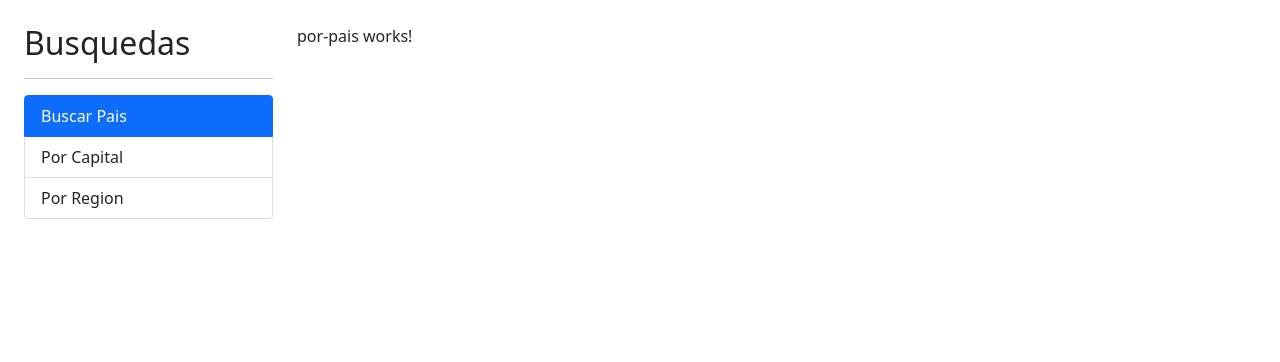
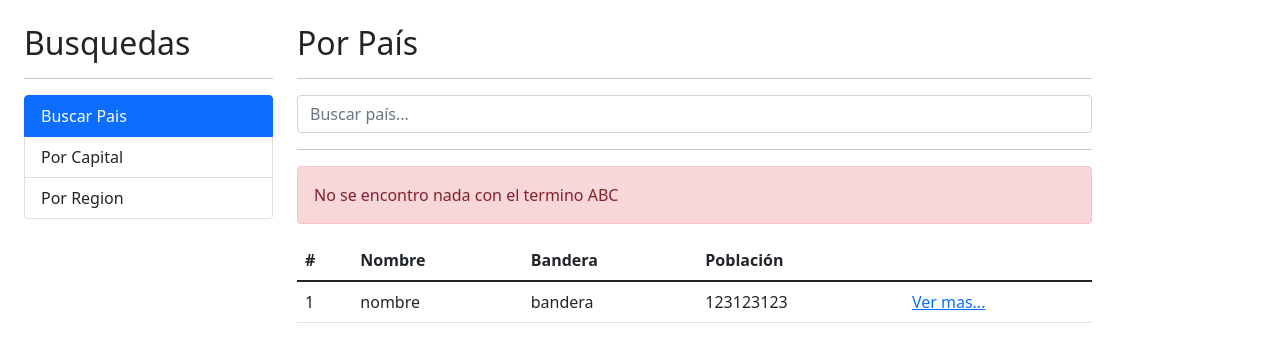
Before and after one commit to santtiago49/03-angular-paisesApp, an Angular app: page / in a window 1280 px wide. Shown: the top 362 px of the page. Built offline with nearby package versions, Linux system fonts and the light colour scheme.

Commit message:
Component to seach PorPais

```diff
--- a/src/app/pais/pages/por-pais/por-pais.component.html
+++ b/src/app/pais/pages/por-pais/por-pais.component.html
@@ -1 +1,45 @@
-<p>por-pais works!</p>
+<h2>Por País</h2>
+<hr>
+<div class="row">
+    <div class="col">
+        <form (ngSubmit)="buscar()" autocomplete="off">
+            <input type="text"
+                   class="form-control"
+                   name="termino"
+                   [(ngModel)]="termino"
+                   placeholder="Buscar país...">
+        </form>
+    </div>
+</div>
+
+<hr>
+
+
+<div class="alert alert-danger">
+No se encontro nada con el termino ABC
+</div>
+
+<div class="row">
+    <div class="col">
+        <table class="table table-hover">
+            <thead>
+                <tr>
+                    <th> # </th>
+                    <th> Nombre </th>
+                    <th> Bandera </th>
+                    <th> Población </th>
+                    <th></th>
+                </tr>
+            </thead>
+            <tbody>
+                <tr>
+                    <td> 1 </td>
+                    <td> nombre </td>
+                    <td> bandera </td>
+                    <td> 123123123 </td>
+                    <td><a href="#">Ver mas...</a></td>
+                </tr>
+            </tbody>
+        </table>
+    </div>
+</div>
--- a/src/app/pais/pages/por-pais/por-pais.component.ts
+++ b/src/app/pais/pages/por-pais/por-pais.component.ts
@@ -4,11 +4,13 @@
   selector: 'app-por-pais',
   templateUrl: './por-pais.component.html',
 })
-export class PorPaisComponent implements OnInit {
+export class PorPaisComponent {
+
+  termino: string = '';
 
   constructor() { }
 
-  ngOnInit(): void {
+  buscar(){
+    console.log(this.termino);
   }
-
 }
--- a/src/app/pais/pais.module.ts
+++ b/src/app/pais/pais.module.ts
@@ -1,5 +1,7 @@
 import { NgModule } from '@angular/core';
 import { CommonModule } from '@angular/common';
+import { FormsModule } from '@angular/forms';
+
 import { PorPaisComponent } from './pages/por-pais/por-pais.component';
 import { PorCapitalComponent } from './pages/por-capital/por-capital.component';
 import { PorRegionComponent } from './pages/por-region/por-region.component';
@@ -21,6 +23,7 @@
     VerPaisComponent
   ],
   imports: [
+    FormsModule,
     CommonModule
   ]
 })
```
